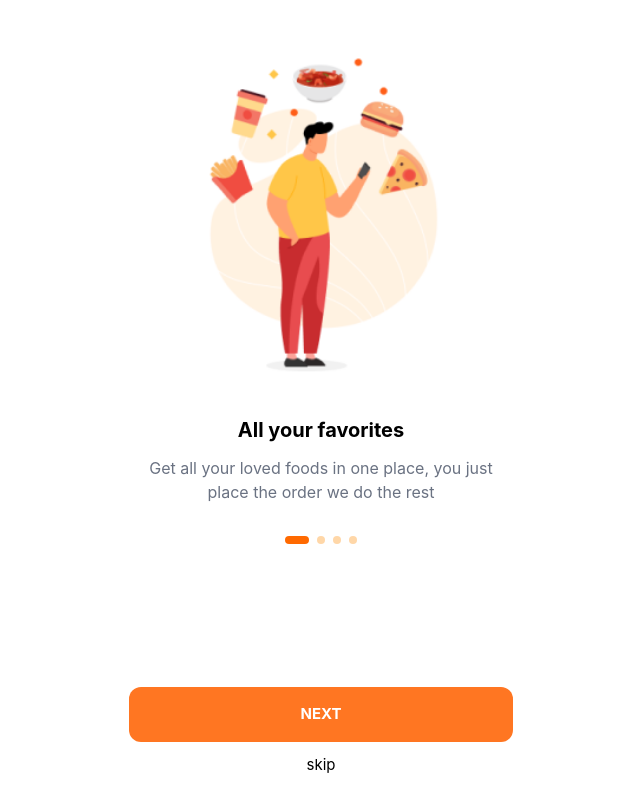
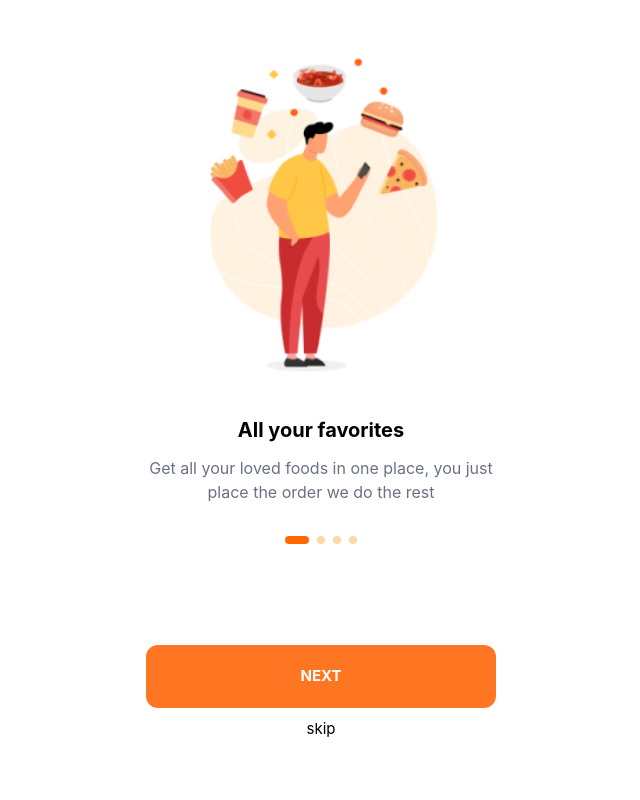
Before and after one commit to Sakthi74/food-delivery-app, a React (Vite) app in the folder Food_App/: page /slidingpage in a window 1280 px wide. Shown: the whole page, without its empty margins (319-959 px from the left). Built offline with nearby package versions, Linux system fonts and the light colour scheme; sample sign-in values are in the browser's storage.

Commit message:
john branch fav carousel change

```diff
--- a/Food_App/src/App.tsx
+++ b/Food_App/src/App.tsx
@@ -51,7 +51,7 @@ function App() {
           <Route path="/address" element={<AddressPage />} />
           <Route path="/new-address" element={<AddAddress />} />
           <Route path="/congrats" element={<ContratsPage />} />
-          <Route path="/search-bar" element={<Searching />} />
+          <Route path="/search-bar" element={<Searching onClose={() => {}} />} />
           <Route path="/track-order" element={<MyOrdersOpening />} />
           <Route path="/history" element={<MyOrdersHistory />} />
         </Route>
--- a/Food_App/src/component/FavoriteCarousel.tsx
+++ b/Food_App/src/component/FavoriteCarousel.tsx
@@ -95,11 +95,10 @@ function FavoriteCarousel() {
         </div>
       </div>
 
-      <div className="w-full px-6 py-6 text-[15px]">
-        <div className="text-center">
-          {/* ✅ NEXT scrolls carousel, on last slide navigates to /location */}
+      <div className="my-[60px] text-[15px]">
+        <div className="text-center mt-[10px]">
           <button
-            className="w-full max-w-sm mx-auto block py-4 rounded-xl bg-[#FF7622] text-white font-bold"
+            className="w-[350px] py-[20px] rounded-xl cursor-pointer bg-[#FF7622] text-white font-bold"
             onClick={() => {
               if (current === slides.length - 1) {
                 navigate("/location");
@@ -112,8 +111,13 @@ function FavoriteCarousel() {
           </button>
         </div>
 
-        <div className="text-center mt-3">
-          <button onClick={() => navigate("/location")}>skip</button>
+        <div className="text-center mt-[10px] ">
+          <button
+            onClick={() => navigate("/location")}
+            className="cursor-pointer"
+          >
+            skip
+          </button>
         </div>
       </div>
     </div>
--- a/Food_App/src/component/PrivateRoute.tsx
+++ b/Food_App/src/component/PrivateRoute.tsx
@@ -2,6 +2,6 @@ import { Navigate, Outlet } from "react-router-dom";
 
 const PrivateRoute = () => {
   const isLoggedIn = localStorage.getItem("isLoggedIn");
-  return isLoggedIn ? <Outlet /> : <Navigate to="/" replace />;
+  return isLoggedIn ? <Outlet /> : <Navigate to="/log-in" replace />;
 };
 export default PrivateRoute;
```
